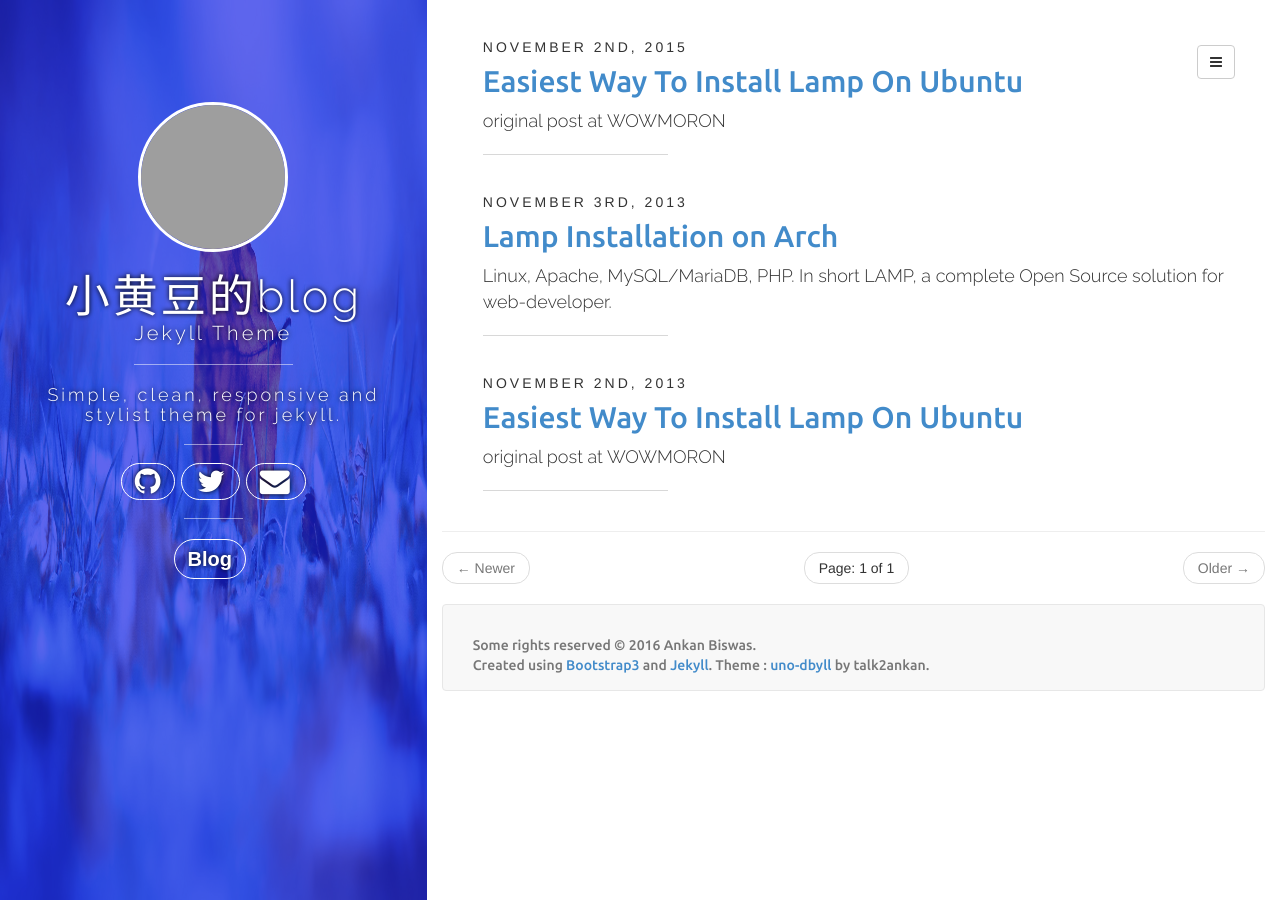
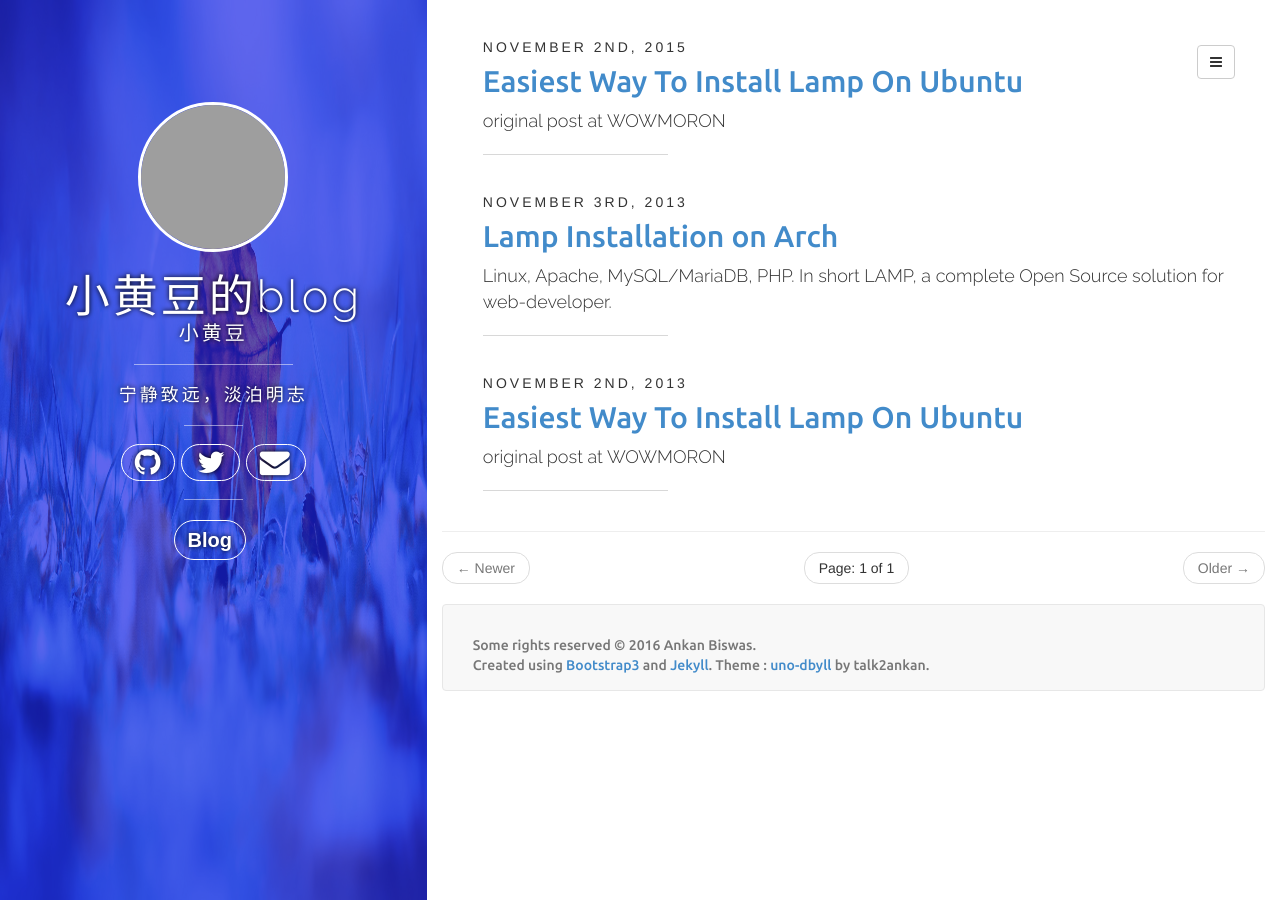
Before and after one commit to lovexiaohuangdou/blog, a Jekyll site: the page built from index.html, in a window 1280 px wide. Built offline with Jekyll 4.4.1, drawn with Linux system fonts in a browser that asks for light colours; nearby versions of some CDN libraries; Markdown is read by kramdown in place of the engine named in the settings; the list of posts is cut into pages by our own code; comment, search, counter and statistics services are not loaded; grey boxes are pictures that could not be loaded.

Commit message:
修改配置文件

```diff
--- a/_config.yml
+++ b/_config.yml
@@ -22,11 +22,11 @@ title : 小黄豆的blog
 
 author:
   name: Ankan Biswas
-  role: Jekyll Theme
+  role: 小黄豆
   email: support@ankanbiswas.in
   github: lovexiaohuangdou
   twitter: talk2ankan
   facebook: talk2ankan
   googleplus: +AnkanBiswasWorkspace
-  bio: "Simple, clean, responsive and stylist theme for jekyll. "
+  bio: "宁静致远，淡泊明志"
   uno-dbyll: https://raw.githubusercontent.com/talk2ankan/uno-dbyll/gh-pages/uno-dbyll.png
```
